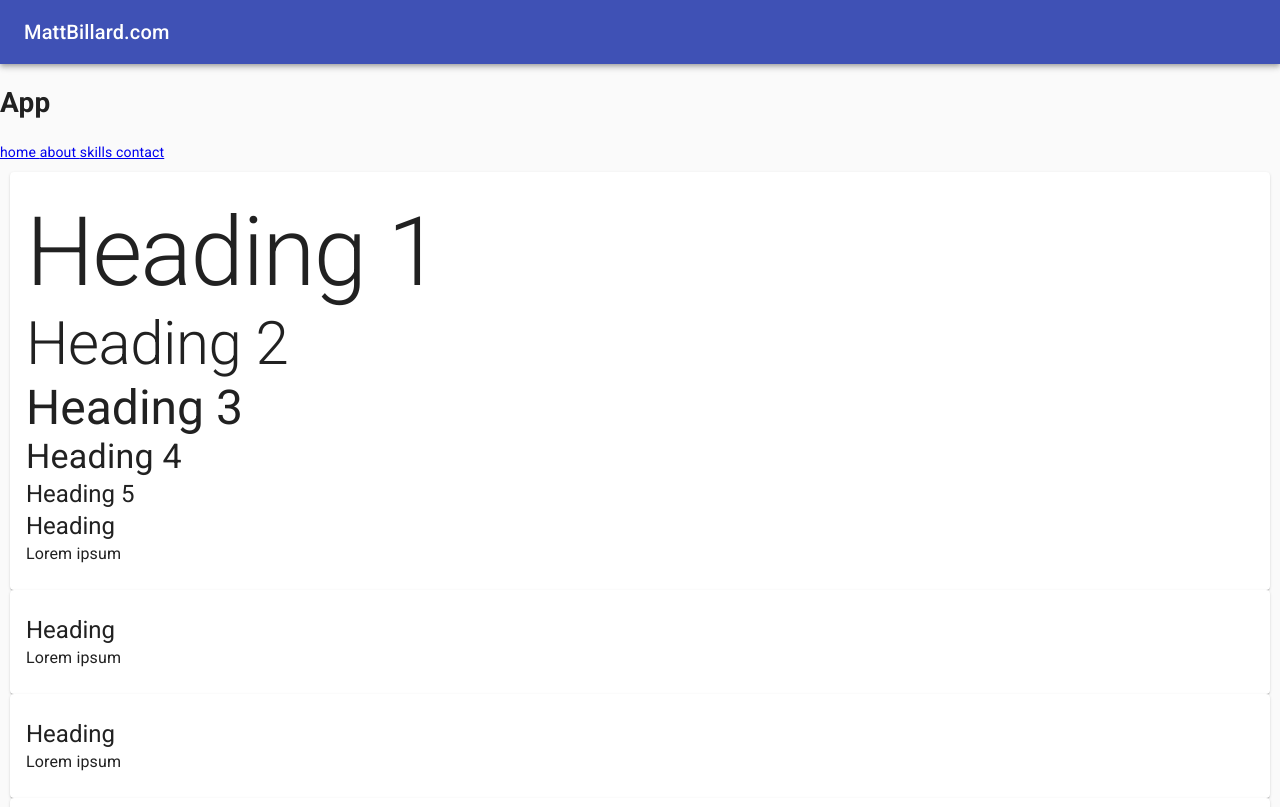
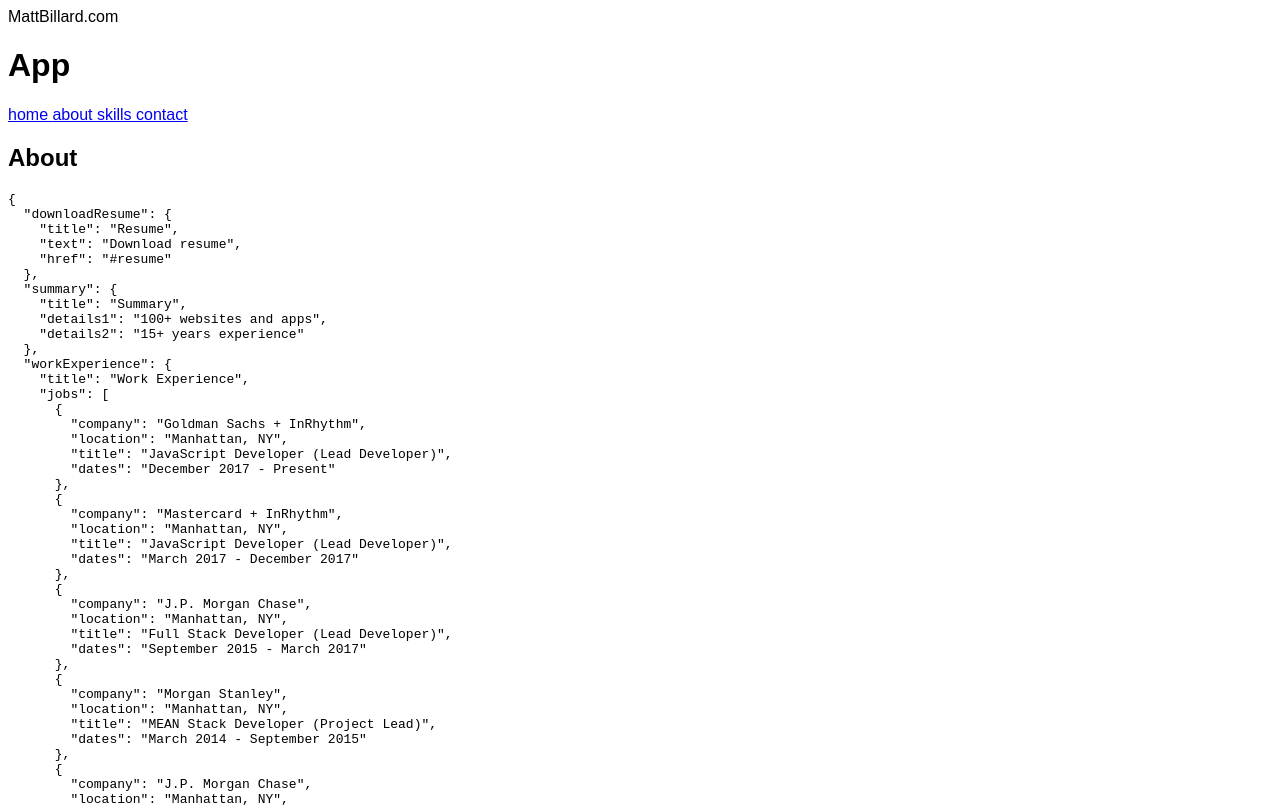
Before and after one commit to mattbillard/mattbillard.com-v2, a React (Create React App) app in the folder react/: page /about in a window 1280 px wide. Shown: the top 807 px of the page. Built offline with nearby package versions, Linux system fonts and the light colour scheme.

Commit message:
Revert
This reverts commit be6a8f5bb4ecb9e678ac949a95be65e07c9bdc06.

```diff
--- a/react/package.json
+++ b/react/package.json
@@ -3,15 +3,12 @@
   "version": "0.1.0",
   "private": true,
   "dependencies": {
-    "@material-ui/core": "^4.5.1",
-    "@material-ui/icons": "^4.5.1",
     "@types/jest": "24.0.19",
     "@types/node": "12.11.2",
     "@types/react": "16.9.9",
     "@types/react-dom": "16.9.2",
     "@types/react-router-dom": "^5.1.0",
     "axios": "^0.19.0",
-    "material-icons": "^0.3.1",
     "react": "^16.10.2",
     "react-dom": "^16.10.2",
     "react-redux": "^7.1.1",
@@ -20,7 +17,6 @@
     "redux": "^4.0.4",
     "redux-devtools-extension": "^2.13.8",
     "redux-thunk": "^2.3.0",
-    "typeface-roboto": "0.0.75",
     "typescript": "3.6.4"
   },
   "scripts": {
--- a/react/public/index.html
+++ b/react/public/index.html
@@ -2,7 +2,7 @@
 <html lang="en">
   <head>
     <meta charset="utf-8" />
-    <meta name="viewport" content="minimum-scale=1, initial-scale=1, width=device-width, shrink-to-fit=no" />
+    <meta name="viewport" content="width=device-width, initial-scale=1" />
     <title>MattBillard.com</title>
   </head>
   <body>
--- a/react/src/components/about/about.tsx
+++ b/react/src/components/about/about.tsx
@@ -2,22 +2,8 @@
 import { connect } from 'react-redux';
 import { bindActionCreators } from 'redux';
 
-import { makeStyles } from '@material-ui/core/styles';
-import Card from '@material-ui/core/Card';
-import CardActions from '@material-ui/core/CardActions';
-import CardContent from '@material-ui/core/CardContent';
-import Button from '@material-ui/core/Button';
-import Paper from '@material-ui/core/Paper';
-import Typography from '@material-ui/core/Typography';
-
 import { getAboutText, IStoreState } from '../../redux';
 import { IAboutText } from '../../types';
-
-const useStyles = makeStyles(theme => ({
-  root: {
-    padding: theme.spacing(3, 2),
-  },
-}));
 
 export interface IAboutView {
   aboutText: IAboutText;
@@ -25,7 +11,6 @@
 }
 
 export const AboutView: React.FC<IAboutView> = (props) => {
-  const classes = useStyles();
   const { aboutText, getAboutText } = props;
 
   useEffect(() => {
@@ -34,50 +19,12 @@
 
   return (
     <div>
-      {/* <h2>About</h2>
+      <h2>About</h2>
       {aboutText && (
         <React.Fragment>
           <pre>{ JSON.stringify(aboutText, null, '  ') }</pre>
         </React.Fragment>
-      )} */}
-
-      <Paper className={classes.root}>
-        <Typography variant="h1">Heading 1</Typography>
-        <Typography variant="h2">Heading 2</Typography>
-        <Typography variant="h3">Heading 3</Typography>
-        <Typography variant="h4">Heading 4</Typography>
-        <Typography variant="h5">Heading 5</Typography>
-
-        <Typography variant="h5" component="h3">Heading</Typography>
-        <Typography component="p">Lorem ipsum</Typography>
-      </Paper>
-
-      <Paper className={classes.root}>
-        <Typography variant="h5" component="h3">
-          Heading
-        </Typography>
-        <Typography component="p">
-          Lorem ipsum
-        </Typography>
-      </Paper>
-
-      <Paper className={classes.root}>
-        <Typography variant="h5" component="h3">
-          Heading
-        </Typography>
-        <Typography component="p">
-          Lorem ipsum
-        </Typography>
-      </Paper>
-
-      <Paper className={classes.root}>
-        <Typography variant="h5" component="h3">
-          Heading
-        </Typography>
-        <Typography component="p">
-          Lorem ipsum
-        </Typography>
-      </Paper>
+      )}
     </div>
   );
 }
--- a/react/src/components/app/app.tsx
+++ b/react/src/components/app/app.tsx
@@ -2,12 +2,10 @@
 import { Provider } from 'react-redux';
 import { BrowserRouter, Link, Redirect, Route, Switch } from 'react-router-dom';
 
-import CssBaseline from '@material-ui/core/CssBaseline';
-
 import { About, Contact, Home, Skills, TopBar } from '../';
 import { configureStore } from '../../redux';
 
-// import './app.css';
+import './app.css';
 
 const store = configureStore();
 
@@ -18,15 +16,13 @@
         <div className="App">
           <TopBar />
 
-          <CssBaseline />
-
           <h1>App</h1>
           <Link to='/home'>home </Link>
           <Link to='/about'>about </Link>
           <Link to='/skills'>skills </Link>
           <Link to='/contact'>contact </Link>
 
-          <div style={{padding:'10px'}}>
+          <div>
             <Switch>
               <Route path='/home' component={Home}/>
               <Route path='/about' component={About}/>
--- a/react/src/components/top-bar/top-bar.tsx
+++ b/react/src/components/top-bar/top-bar.tsx
@@ -1,35 +1,9 @@
 import React from 'react';
 
-import { makeStyles } from '@material-ui/core/styles';
-import AppBar from '@material-ui/core/AppBar';
-import Toolbar from '@material-ui/core/Toolbar';
-import Typography from '@material-ui/core/Typography';
-
-const useStyles = makeStyles(theme => ({
-  root: {
-    flexGrow: 1,
-  },
-  menuButton: {
-    marginRight: theme.spacing(2),
-  },
-  title: {
-    flexGrow: 1,
-  },
-}));
-
-
 export const TopBar: React.FC = () => {
-  const classes = useStyles();
-
   return (
-    <div className={classes.root}>
-      <AppBar position="static">
-        <Toolbar>
-          <Typography variant="h6" className={classes.title}>
-            MattBillard.com
-          </Typography>
-        </Toolbar>
-      </AppBar>
+    <div>
+      MattBillard.com
     </div>
   );
 }
--- a/react/src/index.tsx
+++ b/react/src/index.tsx
@@ -2,7 +2,4 @@
 import ReactDOM from 'react-dom';
 import { App } from './components';
 
-import 'typeface-roboto';
-import 'material-icons';
-
 ReactDOM.render(<App />, document.getElementById('root'));
```
Also changed, not shown: 1 other file (tests, documents, lock files or other folders).
